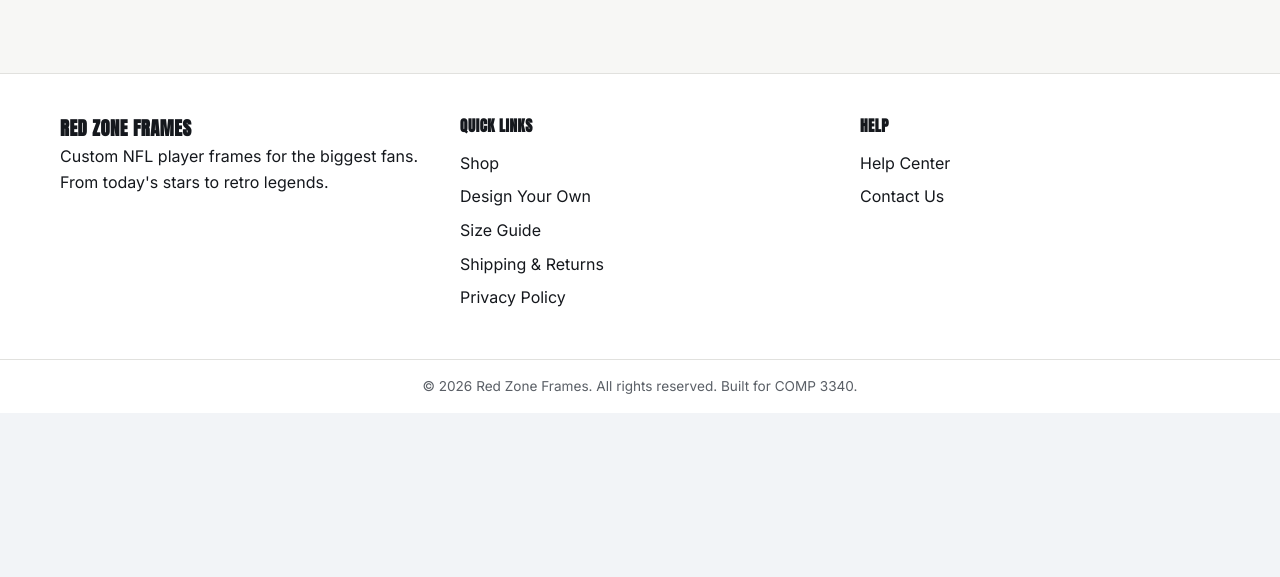
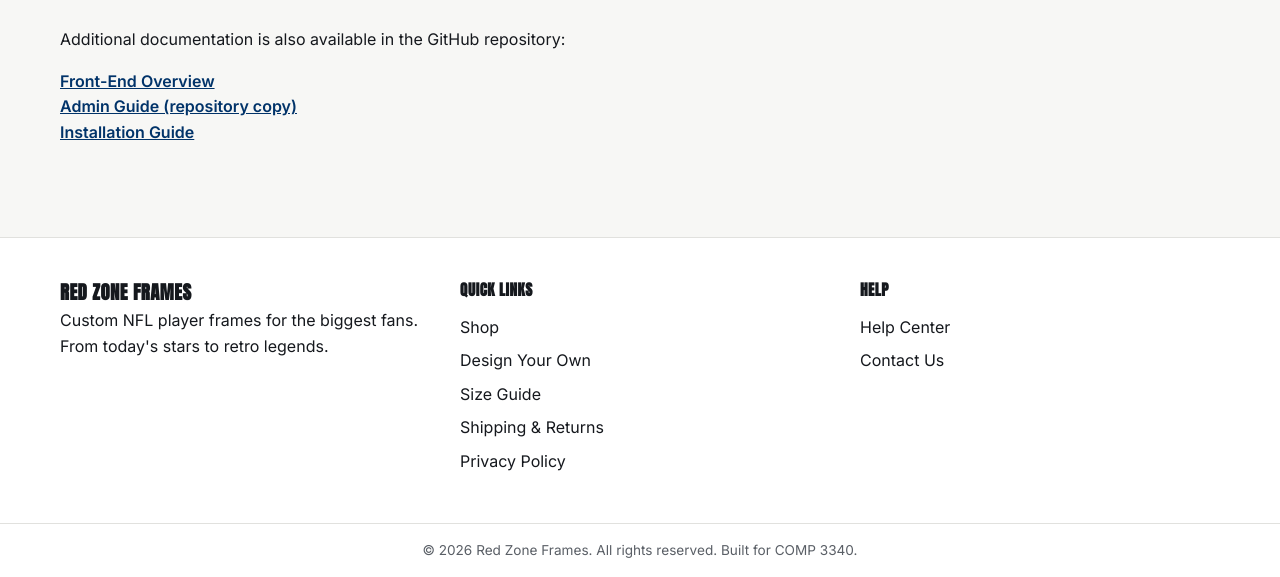
Before and after one commit to HusamMorra/redzoneframes, a PHP site: page /admin/wiki/admin-guide.php in a window 1280 px wide. Shown: the part 2510-3087 px from the top of the page. Before the commit the page ends 2923 px from the top, so only its background shows below. Run offline with PHP 8.4, Linux system fonts and the light colour scheme; the visitor is signed in with stand-in values (Sample User, id 1); data comes from the database, SQL or seed files in the repository.

Commit message:
Update admin-guide.php

```diff
--- a/redzoneframes/admin/wiki/admin-guide.php
+++ b/redzoneframes/admin/wiki/admin-guide.php
@@ -26,11 +26,7 @@ require_once __DIR__ . '/../../includes/header.php';
 
 <div class="static-page">
     <p><a href="database-guide.php" class="text-link">See the Database Guide</a> for how the data is structured.</p>
-
-    <!-- video walkthrough embedded from youtube -->
-    <div class="wiki-video-wrap">
-        <iframe width="700" height="394" src="https://www.youtube.com/embed/oz2C1-Sye4A" title="Admin Panel Tutorial - Red Zone Frames" frameborder="0" allowfullscreen></iframe>
-    </div>
+	 <p>Front-end, admin, and installation documentation can be found at the bottom of this page.</p>
 
     <h2>Dashboard</h2>
         <p>The dashboard is the landing page after logging in. It shows quick stats (total orders, pending orders, pending player requests, registered customers) and a bar chart of total sales per player, based on real orders placed through the site.</p>
@@ -72,6 +68,18 @@ require_once __DIR__ . '/../../includes/header.php';
     <li>Replace OLD_VIDEO_ID with the new video's ID and save the file.</li>
 </ol>
 <p>Right now there are 3 videos on the site: one on the How to Order wiki page, one on the How to Design Your Own wiki page, and one on this Admin Guide page.</p>
+
+	 <!-- video walkthrough embedded from youtube -->
+    <div class="wiki-video-wrap">
+        <iframe width="700" height="394" src="https://www.youtube.com/embed/oz2C1-Sye4A" title="Admin Panel Tutorial - Red Zone Frames" frameborder="0" allowfullscreen></iframe>
+    </div>
+
+	<p>Additional documentation is also available in the GitHub repository:</p>
+<ul>
+    <li><a href="https://github.com/HusamMorra/redzoneframes/blob/main/docs/frontend-overview.md" class="text-link" target="_blank">Front-End Overview</a></li>
+    <li><a href="https://github.com/HusamMorra/redzoneframes/blob/main/docs/admin-guide.md" class="text-link" target="_blank">Admin Guide (repository copy)</a></li>
+    <li><a href="https://github.com/HusamMorra/redzoneframes/blob/main/docs/installation.md" class="text-link" target="_blank">Installation Guide</a></li>
+</ul>
     </div>
 </section>
 
```
